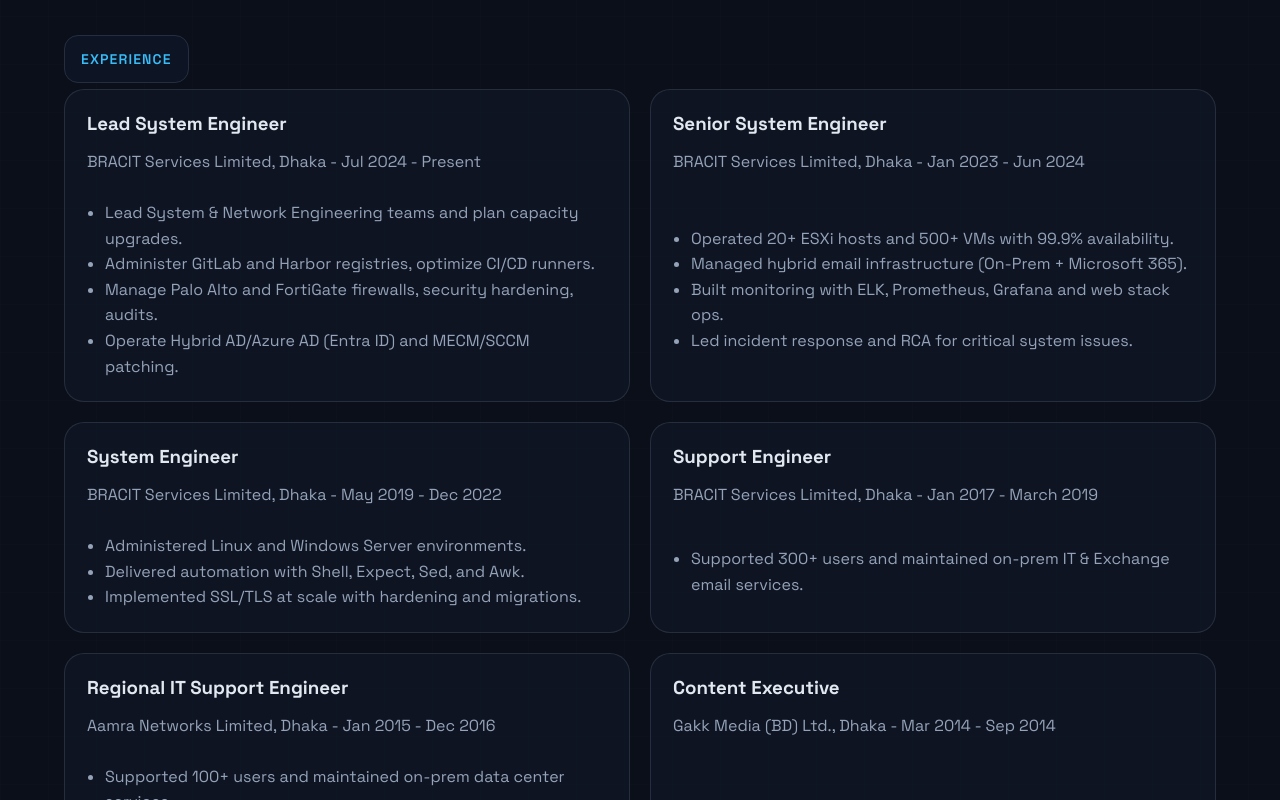
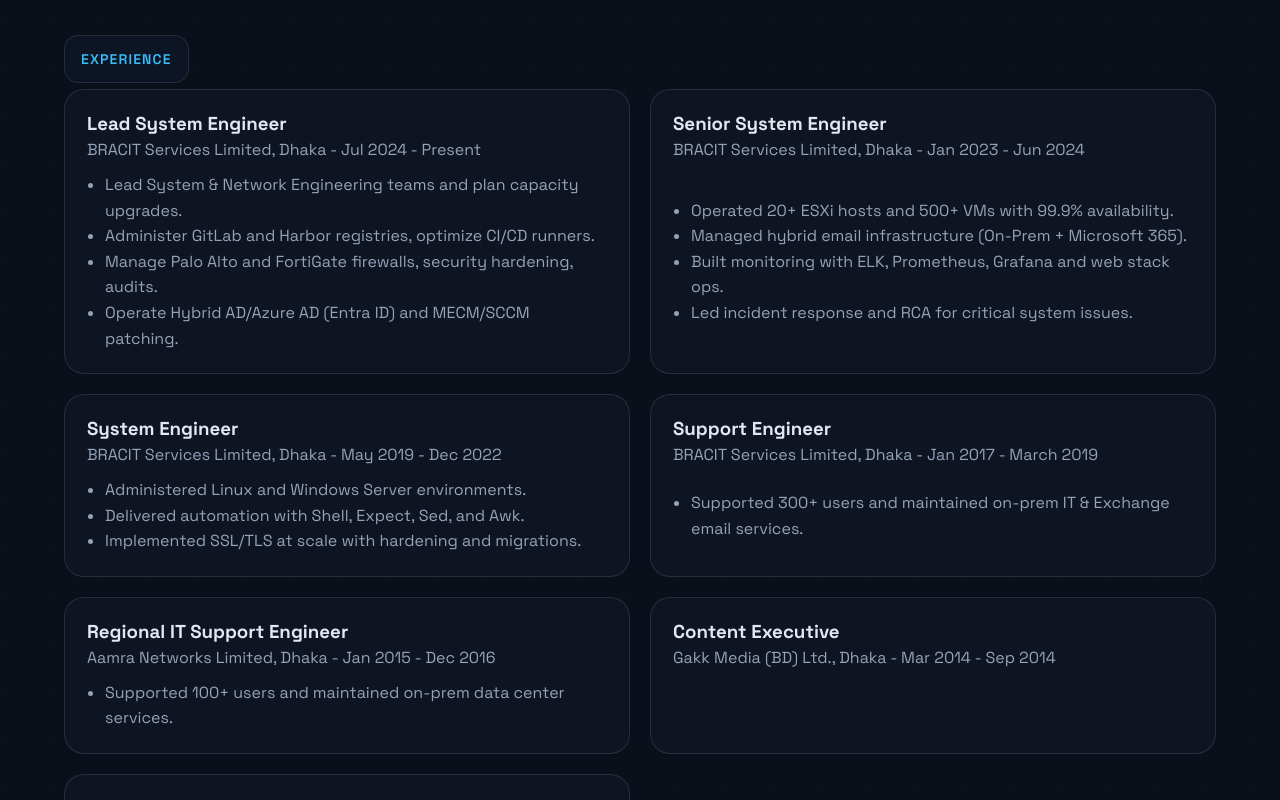
Before and after one commit to abhijet02/website, a Next.js app: page / in a window 1280 px wide. Shown: the part 1520-2320 px from the top of the page. Built offline with nearby package versions, Linux system fonts and the light colour scheme; a web font is replaced by a local one.

Commit message:
Tighten experience item spacing

```diff
--- a/src/app/globals.css
+++ b/src/app/globals.css
@@ -497,6 +497,10 @@
           margin: 0;
         }
 
+        .timeline-item .muted {
+          margin: 4px 0 0;
+        }
+
         .timeline-highlights {
           margin: 0;
           padding-left: 18px;
```
